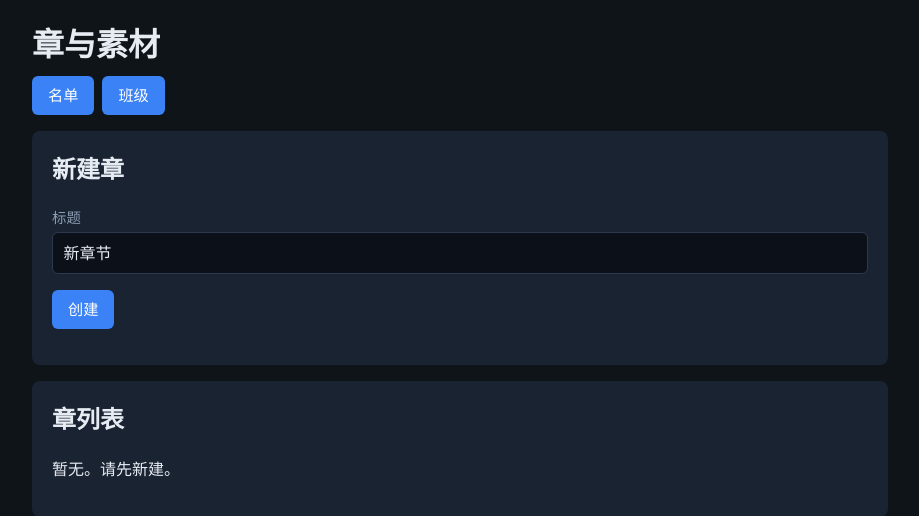
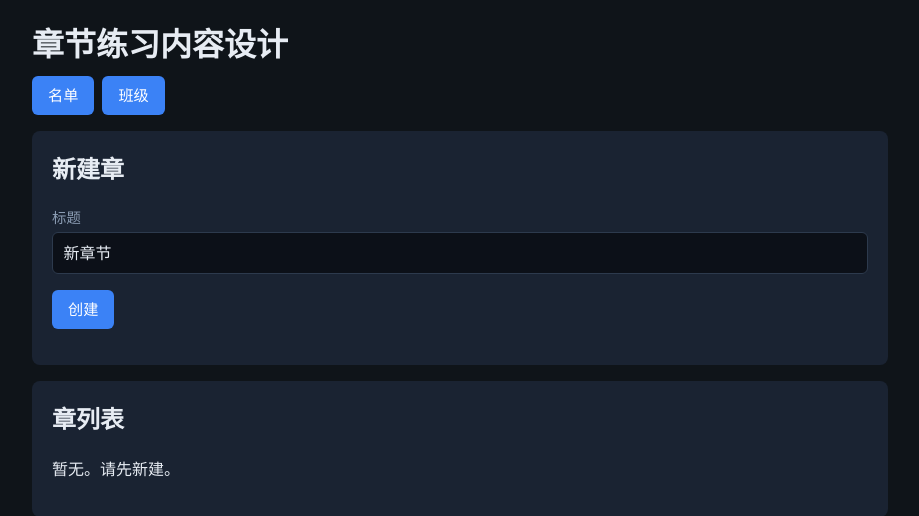
Before and after one commit to bujiuhong6/digital-course, a FastAPI app: template services/api/app/templates/teacher/dashboard.html in a window 1280 px wide. Shown: the top 516 px of the page, without its empty margins (180-1099 px from the left). Run offline with FastAPI, Linux system fonts and the light colour scheme; the template is opened without the code that fills it, so the values that code supplies are empty.

Commit message:
copy(teacher): rename dashboard h1 to 章节练习内容设计
Co-authored-by: bujiuhong6 <bujiuhong6@users.noreply.github.com>

```diff
--- a/services/api/app/templates/teacher/dashboard.html
+++ b/services/api/app/templates/teacher/dashboard.html
@@ -1,8 +1,8 @@
 {% extends "teacher/base.html" %}
-{% block title %}概览{% endblock %}
+{% block title %}章节练习内容设计{% endblock %}
 {% block body %}
 <div class="bar">
-  <h1>章与素材</h1>
+  <h1>章节练习内容设计</h1>
   <div class="bar-actions">
     <a class="btn secondary" href="/teacher/roster">名单</a>
     <a class="btn secondary" href="/teacher/classes">班级{% if class_count is defined and class_count %}（{{ class_count }}）{% endif %}</a>
```
